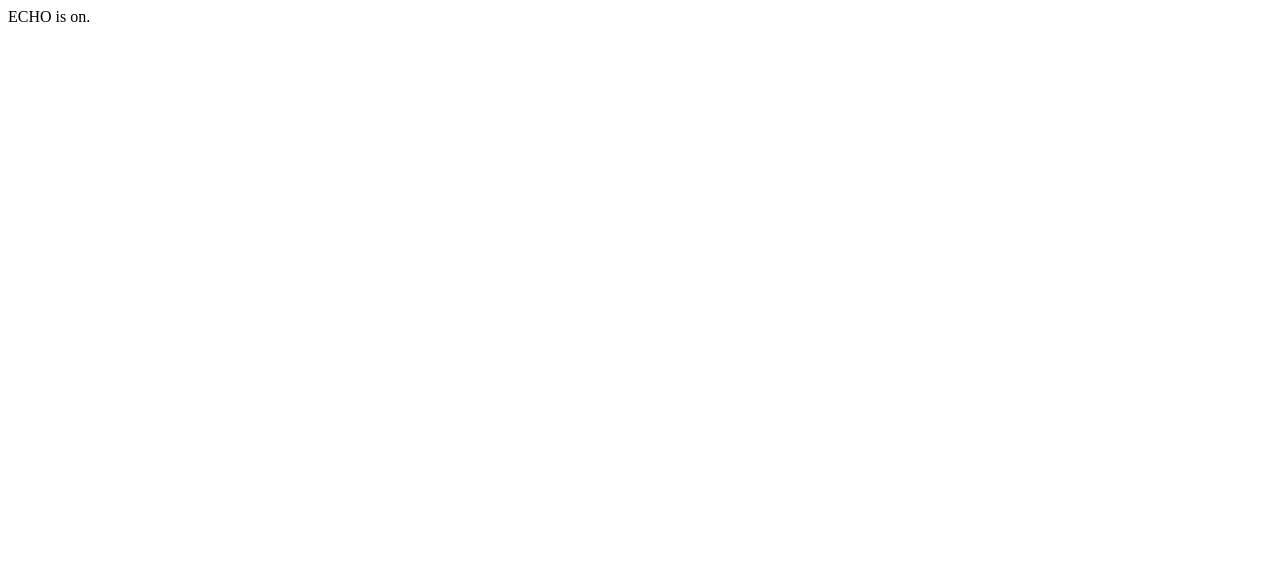
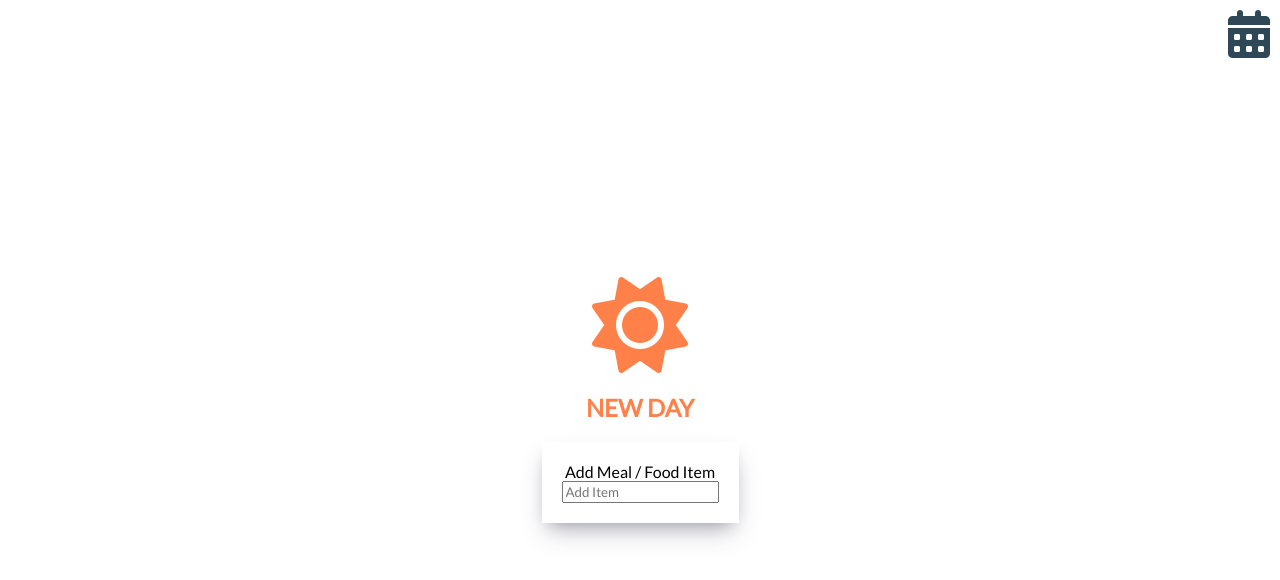
Before and after one commit to cdmccall91/theApp, a plain HTML site: page index.html in a window 1280 px wide. Drawn offline with Linux system fonts and the light colour scheme.

Commit message:
to get on chrome

```diff
--- a/index.html
+++ b/index.html
@@ -1 +1,35 @@
-ECHO is on.
+<!DOCTYPE html>
+<html lang="en">
+<head>
+    <meta charset="UTF-8">
+    <meta http-equiv="X-UA-Compatible" content="IE=edge">
+    <meta name="viewport" content="width=device-width, initial-scale=1.0">
+    <script src="https://kit.fontawesome.com/2741837670.js" crossorigin="anonymous"></script>
+    <link rel="stylesheet" href="style.css">
+    <title>The App</title>
+</head>
+<body>
+    <a id="fa-calendar-alt" href="#"><i class="fas fa-3x fa-calendar-alt"></i>
+    <a id="fa-sun" href="#"><i class="fas fa-6x fa-sun"></i>
+        <h2>NEW DAY</h2>
+    </a>
+
+    <div class="card">
+        <div class="card-content">
+            <span class="card-title">Add Meal / Food Item</span>
+            <div class="wrapper">
+                <div class="row">
+                    <div class="input-field col small-six">
+                        <input type="text" placeholder="Add Item" id="item-name">
+                    </div>
+                </div>
+            </div>
+        </div>
+    </div>
+
+
+    </div>
+
+    <script src="script.js"></script>
+</body>
+</html>
--- a/script.js
+++ /dev/null
@@ -1 +0,0 @@
-ECHO is on.
--- a/style.css
+++ b/style.css
@@ -1 +1,60 @@
-ECHO is on.
+@import url('https://fonts.googleapis.com/css2?family=Lato&display=swap');
+
+* {
+    box-sizing: border-box;
+    font-family: 'Lato', sans-serif;
+}
+
+body {
+    display: flex;
+    flex-direction: column;
+    justify-content: center;
+    align-items: center;
+    margin: 0;
+    height: 100vh;
+    text-align: center;
+}
+
+
+
+#fa-calendar-alt {
+    position: absolute;
+    top: 0;
+    right: 0;
+    margin: 10px;
+    color: #2F4858;
+}
+
+a {
+    text-decoration: none;
+}
+
+h2 {
+    color: #ff8149;
+}
+
+#fa-sun {
+    color: #ff8149;
+}
+
+/* Form Styling */
+.card {
+    box-shadow: rgba(50, 50, 93, 0.25) 0px 13px 27px -5px, rgba(0, 0, 0, 0.3) 0px 8px 16px -8px;
+}
+
+.card-content {
+    padding: 20px;
+}
+
+form {
+    display: grid;
+    grid-template-columns: repeat(12, [col-start] 1fr);
+}
+
+.row {
+    grid-column: col-start / span 12;
+}
+
+.small-six {
+    grid-column: col-start / span 6;
+}
```
